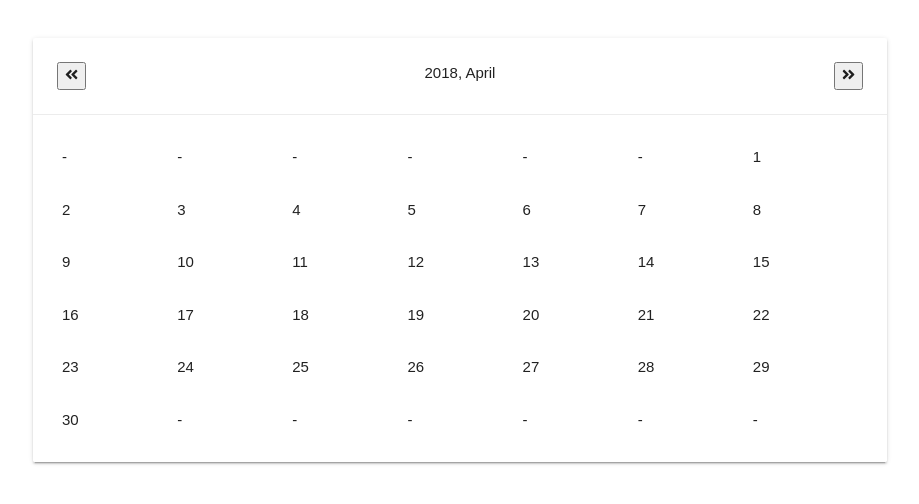
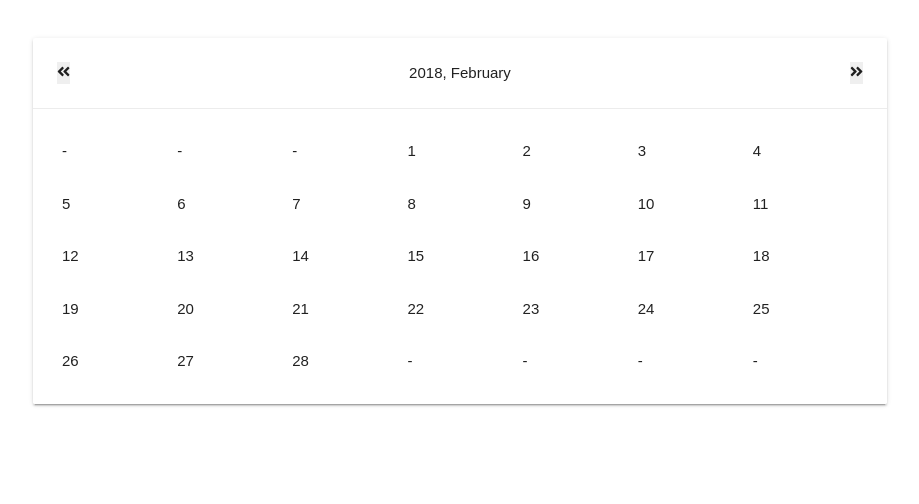
Before and after one commit to dydokamil/calendar-react-sockets, a React (Create React App) app: page / in a window 1280 px wide. Shown: the top 504 px of the page, without its empty margins (180-1099 px from the left). Built offline with nearby package versions, Linux system fonts and the light colour scheme.

Commit message:
December is displayed correctly

```diff
--- a/src/containers/calendar.js
+++ b/src/containers/calendar.js
@@ -8,7 +8,7 @@ import { getMonthDetails } from "../actions";
 class Calendar extends Component {
   componentWillMount() {
     const now = moment();
-    this.props.getMonthDetails(2018, 3);
+    this.props.getMonthDetails(now.year(), now.month());
     this.changeMonth = this.changeMonth.bind(this);
   }
 
@@ -17,28 +17,27 @@ class Calendar extends Component {
 
   changeMonth(next) {
     let currentMonth = moment(
-      `${this.props.monthDetails.year}-${this.props.monthDetails.month}-1`,
+      `${this.props.monthDetails.year}-${this.props.monthDetails.month + 1}-1`,
       "YYYY-MM-DD"
     );
     if (next) {
       currentMonth.add(1, "month");
       return this.props.getMonthDetails(
         currentMonth.year(),
-        currentMonth.month() + 1
+        currentMonth.month()
       );
     } else {
       currentMonth.subtract(1, "month");
       return this.props.getMonthDetails(
         currentMonth.year(),
-        currentMonth.month() + 1
+        currentMonth.month()
       );
     }
   }
 
   render() {
-    let currentMonth = moment(`2018-4-1`, "YYYY-MM-DD");
-    console.log(currentMonth.format("MMMM"));
-    console.log(currentMonth.isoWeekday());
+    // let currentMonth = moment(`2018-2-1`, "YYYY-MM-DD");
+    // console.log(currentMonth.subtract(2, "month"));
 
     return (
       <div className="container">
@@ -46,7 +45,10 @@ class Calendar extends Component {
           <div className="card-content">
             <div className="no-margin-bottom row">
               <div className="col s1">
-                <button onClick={this.previousMonth.bind(this)}>
+                <button
+                  className="unstylized-button"
+                  onClick={this.previousMonth.bind(this)}
+                >
                   <span className="fas fa-angle-double-left" />
                 </button>
               </div>
@@ -57,7 +59,10 @@ class Calendar extends Component {
                   }`}
               </div>
               <div className="col s1" align="right">
-                <button onClick={this.nextMonth.bind(this)}>
+                <button
+                  className="unstylized-button"
+                  onClick={this.nextMonth.bind(this)}
+                >
                   <span className="fas fa-angle-double-right" />
                 </button>
               </div>
@@ -70,9 +75,15 @@ class Calendar extends Component {
                 {this.props.monthDetails.first &&
                   _.map(
                     _.range(
-                      this.props.monthDetails.last.week -
-                        this.props.monthDetails.first.week +
-                        1
+                      // this.props.monthDetails.last.week -
+                      // this.props.monthDetails.first.week +
+                      // 1
+                      Math.ceil(
+                        (this.props.monthDetails.last.day +
+                          this.props.monthDetails.first.weekday -
+                          1) /
+                          7
+                      )
                     ),
                     week => {
                       return (
--- a/src/index.css
+++ b/src/index.css
@@ -7,3 +7,9 @@ body {
 .no-margin-bottom {
   margin-bottom: 0;
 }
+
+.unstylized-button {
+  border: none;
+  padding: 0 !important;
+  cursor: pointer;
+}
```
